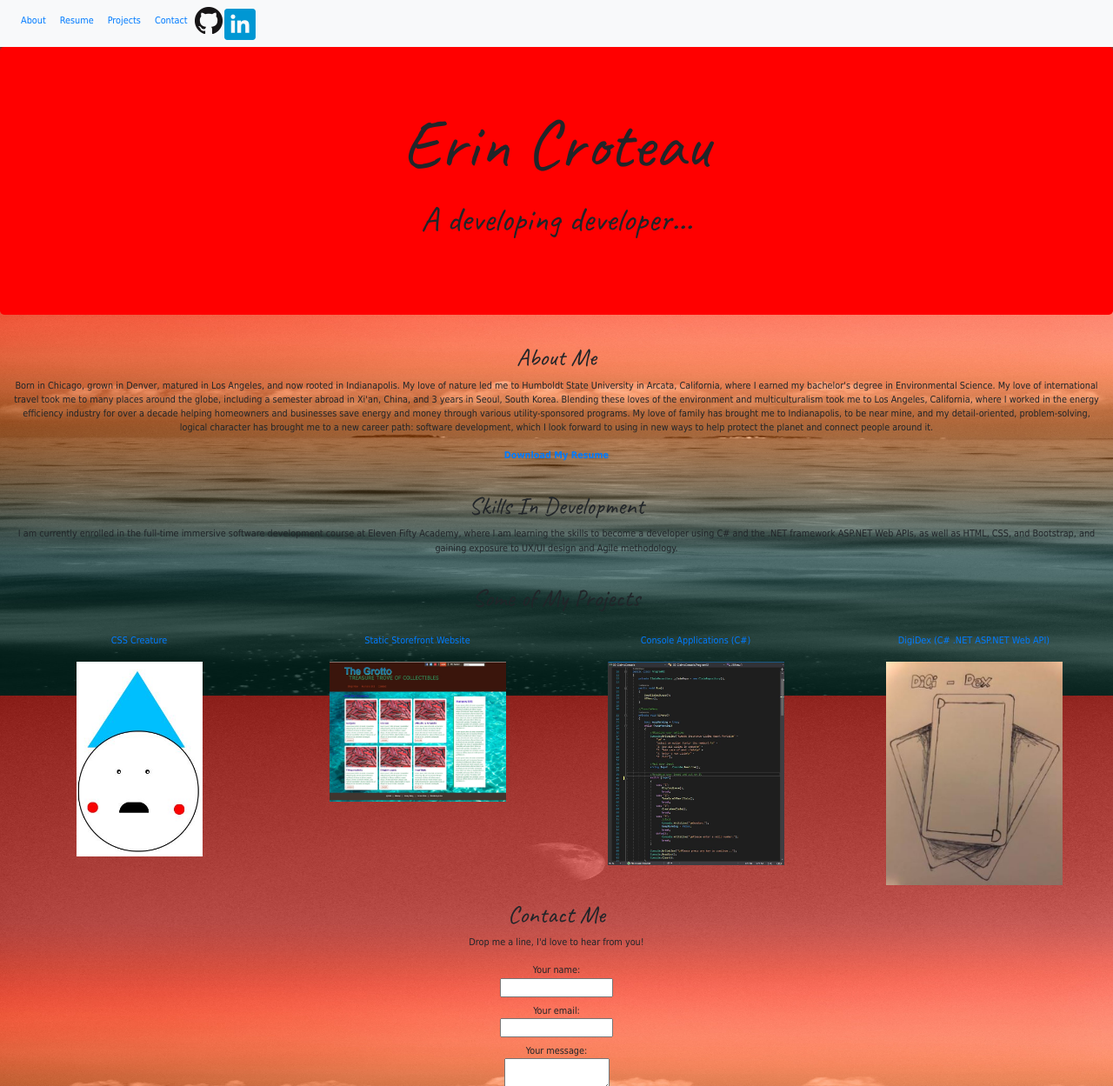
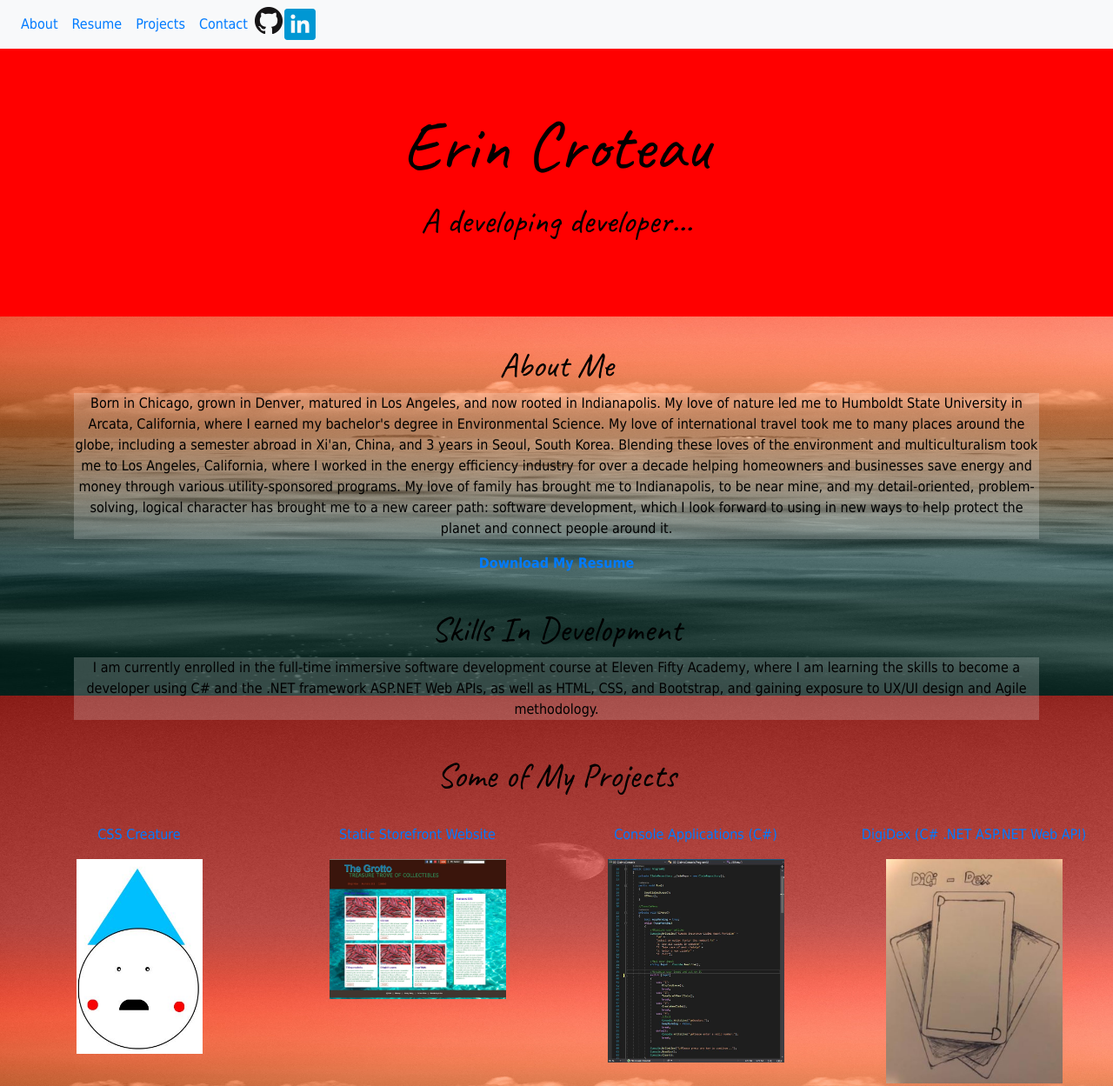
Before and after one commit to e-cro/ThePortfolio, a plain HTML site: page index.html in a window 1280 px wide. Shown: the top 1249 px of the page at 87% size. Drawn offline with nearby package versions, Linux system fonts and the light colour scheme.

Commit message:
semitransparent text boxes

```diff
--- a/index.html
+++ b/index.html
@@ -41,7 +41,7 @@
 
   </nav>
 
-  <div class="jumbotron">
+  <div class="jumbotron jumbotron-fluid">
     <div class="container text-center">
       <h1>Erin Croteau</h1>
       <p>A developing developer...</p>
@@ -49,10 +49,13 @@
   </div>
 
 <div class="container-fluid bg-3 text-center">
+
   <h3><a id="about"></a>About Me</h3>
-  <p>
-    Born in Chicago, grown in Denver, matured in Los Angeles, and now rooted in Indianapolis. My love of nature led me to Humboldt State University in Arcata, California, where I earned my bachelor's degree in Environmental Science. My love of international travel took me to many places around the globe, including a semester abroad in Xi'an, China, and 3 years in Seoul, South Korea. Blending these loves of the environment and multiculturalism took me to Los Angeles, California, where I worked in the energy efficiency industry for over a decade helping homeowners and businesses save energy and money through various utility-sponsored programs. My love of family has brought me to Indianapolis, to be near mine, and my detail-oriented, problem-solving, logical character has brought me to a new career path: software development, which I look forward to using in new ways to help protect the planet and connect people around it.
-  </p>
+    <div class="transbox"></div>
+      <p class="transbox p">
+        Born in Chicago, grown in Denver, matured in Los Angeles, and now rooted in Indianapolis. My love of nature led me to Humboldt State University in Arcata, California, where I earned my bachelor's degree in Environmental Science. My love of international travel took me to many places around the globe, including a semester abroad in Xi'an, China, and 3 years in Seoul, South Korea. Blending these loves of the environment and multiculturalism took me to Los Angeles, California, where I worked in the energy efficiency industry for over a decade helping homeowners and businesses save energy and money through various utility-sponsored programs. My love of family has brought me to Indianapolis, to be near mine, and my detail-oriented, problem-solving, logical character has brought me to a new career path: software development, which I look forward to using in new ways to help protect the planet and connect people around it.
+      </p>
+    </div>
   <p class="text-center"><a href="assets/Erin_Croteau_Resume_02_2020.pdf" download><b>Download My Resume</b></a></p>
 
 <br>
@@ -60,7 +63,8 @@
 
 <div class="container-fluid bg-3 text-center">
   <h3>Skills In Development</h3>
-  <p>
+  <div class="transbox"></div>
+  <p class="transbox p">
     I am currently enrolled in the full-time immersive software development course at Eleven Fifty Academy, where I am learning the skills to become a developer using C# and the .NET framework ASP.NET Web APIs, as well as HTML, CSS, and Bootstrap, and gaining exposure to UX/UI design and Agile methodology.
   </p>
 <br>
@@ -72,19 +76,19 @@
     <div class="row">
       <div class="col-sm-3">
         <p><a href="https://codepen.io/Chilesrojas/pen/KKwYYvmCSS">CSS Creature</a></p>
-        <img src="assets/CSS_Creature_Scare_Jack.JPG" class="img-responsive" style="width:50%" alt="Image">
+        <img src="assets/CSS_Creature_Scare_Jack.JPG" class="img-responsive" style="width:50%" alt="Scared Jack CSS Image">
       </div>
       <div class="col-sm-3">
         <p><a href="https://e-cro.github.io/StoreFrontAssignment/">Static Storefront Website</a></p>
-        <img src="assets/Static_Storefront_Site.JPG" class="img-responsive" style="width:70%" alt="Image">
+        <img src="assets/Static_Storefront_Site.JPG" class="img-responsive" style="width:70%" alt="Grotto Storefront Image">
       </div>
       <div class="col-sm-3">
         <p><a href="https://github.com/e-cro/GoldBadgeConsoleApplicationChallenges">Console Applications (C#)</a></p>
-        <img src="assets/CSharp_Claims_ProgramUI.JPG" class="img-responsive" style="width:70%" alt="Image">
+        <img src="assets/CSharp_Claims_ProgramUI.JPG" class="img-responsive" style="width:70%" alt="Console Application Code Screenshot">
       </div>
       <div class="col-sm-3">
         <p><a href="https://github.com/kmpcool123/DigiDex">DigiDex (C# .NET ASP.NET Web API)</a></p>
-        <img src="assets/DigiDex_Logo.JPG" class="img-responsive" style="width:70%" alt="Image">
+        <img src="assets/DigiDex_Logo.JPG" class="img-responsive" style="width:70%" alt="DigiDex Logo Image">
       </div>
     </div>
   </div><br>
@@ -123,7 +127,7 @@
 
   <footer class="container-fluid text-center">
 
-    <p>© Copyright 2020 Erin Croteau</p>
+    <p style="color:rgb(160, 159, 158);">© Copyright 2020 Erin Croteau</p>
   </footer>
 
 <script src="https://code.jquery.com/jquery-3.4.1.slim.min.js" integrity="sha384-J6qa4849blE2+poT4WnyKhv5vZF5SrPo0iEjwBvKU7imGFAV0wwj1yYfoRSJoZ+n" crossorigin="anonymous"></script>
--- a/main.css
+++ b/main.css
@@ -5,7 +5,7 @@
   }
 
   .footer {
-    background-color: #f2f2f2;
+    color: #f2f2f2;
     padding: 25px;
   }
 
@@ -22,13 +22,26 @@
    font-size: 40px;
  }
 
+.transbox{
+  margin-left: 70px;
+  margin-right: 70px;
+  box-shadow: inset 100px 200px rgba(255, 255, 255, 0.2);
+}
+
+div.transbox p {
+  margin: 25%;
+  font-weight: bold;
+  color: #000000;
+}
+
+
  body h3{
    font-family: 'Caveat';
+   font-size: 40px;
  }
   body {
-
-    font-size: 67.5%;
     font-family: Tahoma, Geneva, sans-serif;
+    color: black;
     background:  url(assets/background_photo.jpg) no-repeat fixed top center;
     padding: 0;
     margin: 0;
```
